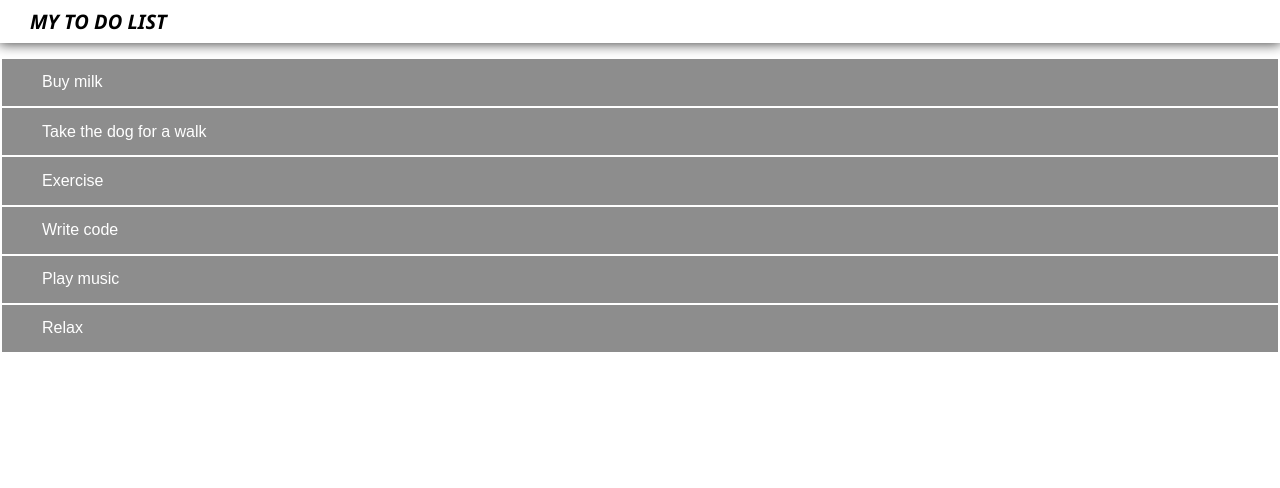
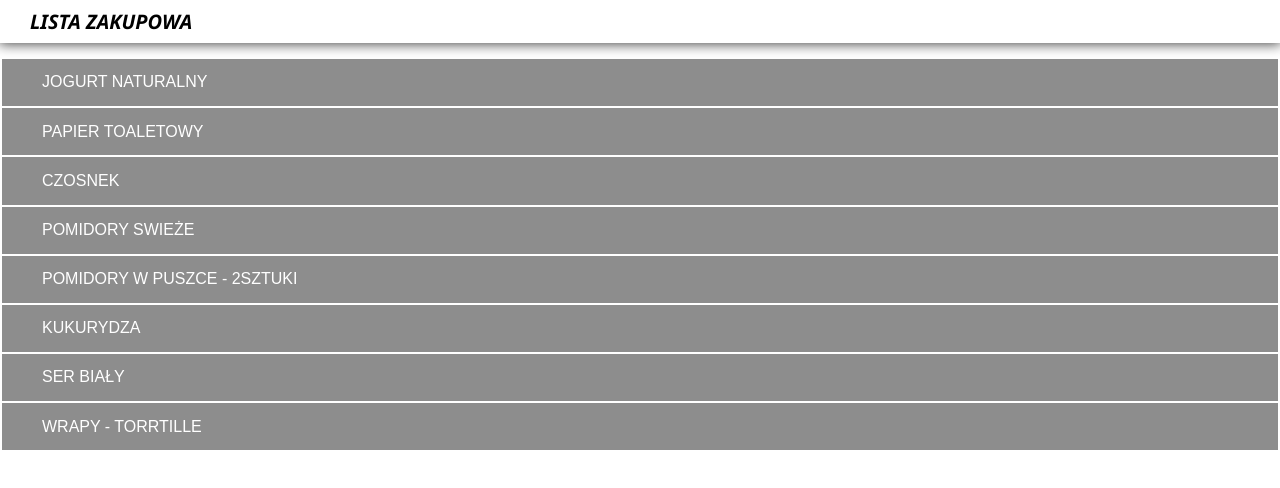
Before and after one commit to justyska1415/justyska1415.github.io-todolist, a plain HTML site: page index.html in a window 1280 px wide. Drawn offline with nearby package versions, Linux system fonts and the light colour scheme.

Commit message:
lastchanges

```diff
--- a/index.html
+++ b/index.html
@@ -13,15 +13,17 @@
 </head>
 <body>
   <header>
-    MY TO DO LIST
+    LISTA ZAKUPOWA
   </header>
 <ul>
-    <li>Buy milk</li>
-    <li>Take the dog for a walk</li>
-    <li>Exercise</li>
-    <li>Write code</li>
-    <li>Play music</li>
-    <li>Relax</li>
+    <li>JOGURT NATURALNY</li>
+    <li>PAPIER TOALETOWY</li>
+    <li>CZOSNEK</li>
+    <li>POMIDORY SWIEŻE</li>
+    <li>POMIDORY W PUSZCE - 2SZTUKI</li>
+    <li>KUKURYDZA</li>
+    <li>SER BIAŁY</li>
+    <li>WRAPY - TORRTILLE</li>
   </ul>
   <script src="js/mytodolistjs.js"></script>
   </body>
--- a/js/mytodolistjs.js
+++ b/js/mytodolistjs.js
@@ -1,6 +1,19 @@
-var list = document.querySelector('ul');
-list.addEventListener('click', function(ev) {
-  if( ev.target.tagName === 'LI') {
-     ev.target.classList.toggle('done');
+let li = document.querySelector('li');
+let clikedLi = document.getElementsByClassName('done');
+let list = document.querySelector('ul');
+
+list.addEventListener('click', function (ev) {
+  if (ev.target.tagName === 'LI') {
+    ev.target.classList.toggle('done');
   }
 }, false);
+
+
+
+  list.addEventListener('click', function (ev){
+if(clikedLi.length === 8){
+  setTimeout(() => {
+    alert("BARDZO DZIĘKUJĘ MYSZKO!");
+  }, 200);
+}
+});
```
